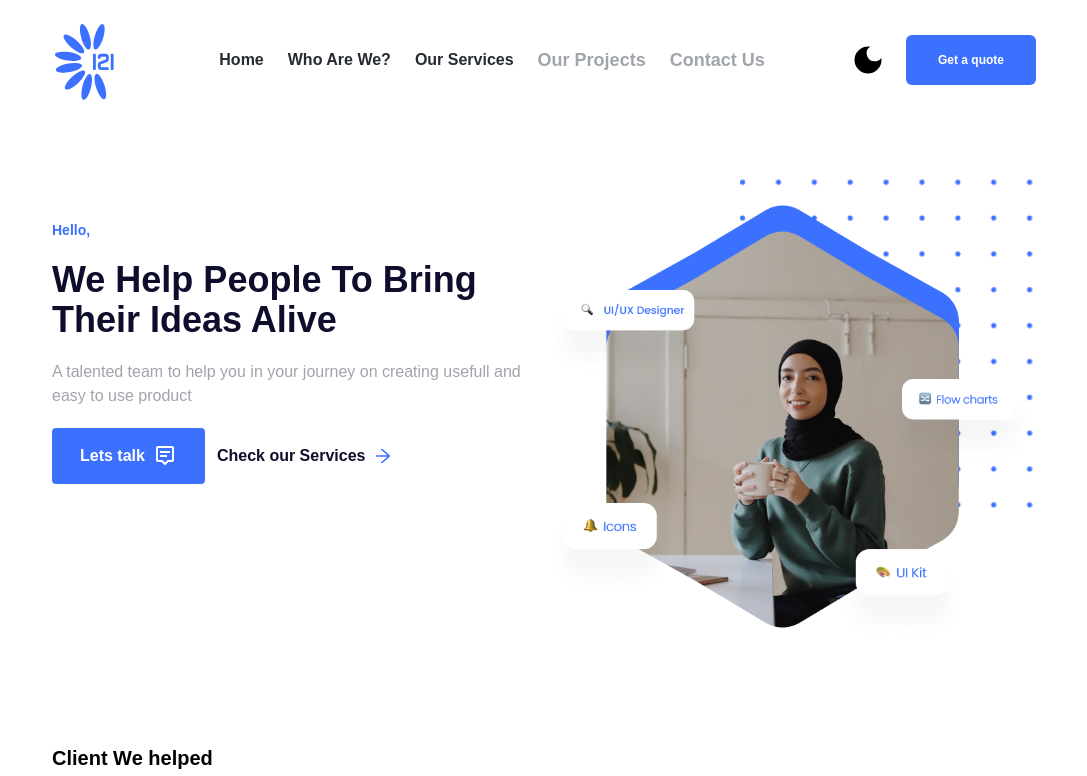
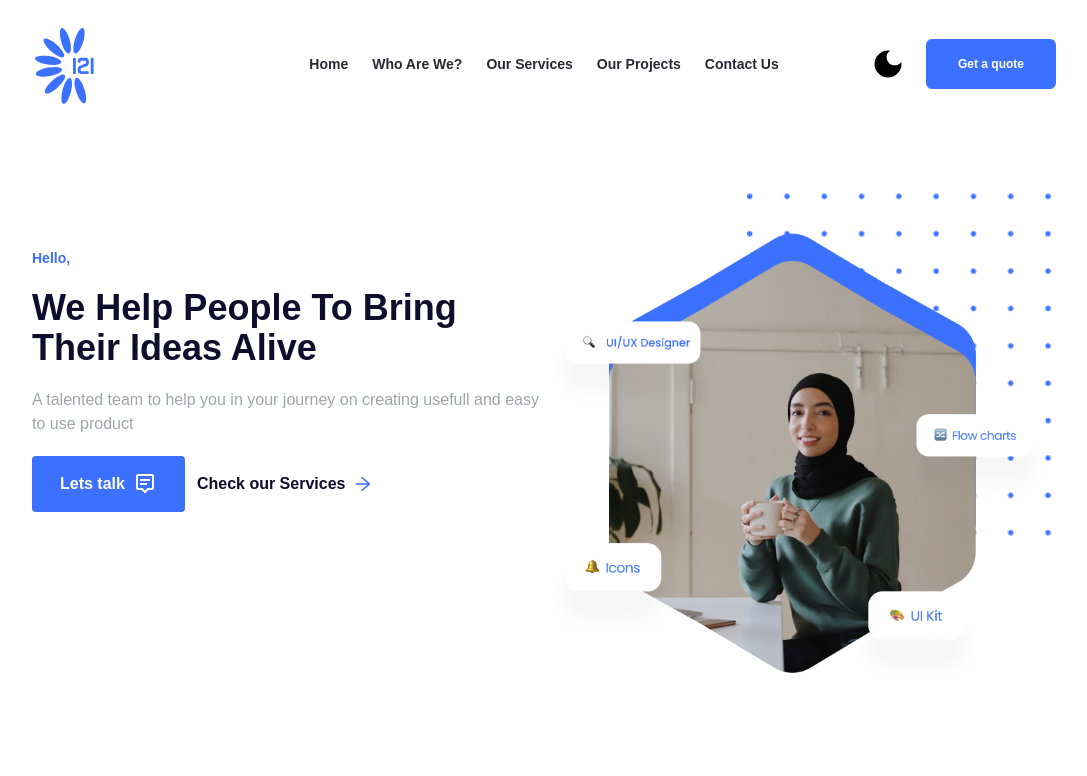
Before and after one commit to youssra-ghninou/i2i-infogerance, a React (Vite) app: page / in a window 1280 px wide. Shown: the top 776 px of the page, without its empty margins (96-1183 px from the left). Built offline with nearby package versions, Linux system fonts and the light colour scheme.

Commit message:
Most buttons are linked and navbar optimazied

```diff
--- a/package.json
+++ b/package.json
@@ -9,6 +9,7 @@
     "preview": "vite preview"
   },
   "dependencies": {
+    "framer-motion": "^6.5.1",
     "react": "^18.2.0",
     "react-dom": "^18.2.0",
     "react-icons": "^4.4.0",
--- a/src/App.jsx
+++ b/src/App.jsx
@@ -11,7 +11,7 @@ function App() {
   return (
     <div className="w-full flex bg-white dark:bg-dark transition duration-500 justify-center">
       <div className="flex flex-col w-full bg-white dark:bg-dark font-poppins transition duration-500 max-w-5xl">
-        <div className="p-5 flex flex-col gap-5 bg-white dark:bg-dark transition duration-500">
+        <div className="p-5 lg:p-0 flex flex-col gap-5 bg-white dark:bg-dark transition duration-500">
           <Navbar />
           <Header />
           <Clients />
--- a/src/components/Home/Navbar.jsx
+++ b/src/components/Home/Navbar.jsx
@@ -12,43 +12,44 @@ const Navbar = () => {
     const [showNav,setShowNav] = useState(false)
 
     return (
-        <nav className="flex dark:bg-dark transition duration-500 lg:mb-20 lg:py-10 dark:text-white sticky z-50 top-0 h-14 items-center bg-white justify-between lg:items-center">
+        <nav className="flex dark:bg-dark transition duration-500 lg:mb-20 lg:py-10 dark:text-white sticky z-50 top-0 h-14 items-center bg-white lg:bg-white/80 justify-between lg:items-center lg:h-32 lg:dark:bg-dark/80 lg:transition lg:duration-500">
             <div className="w-1/12">
-
-                <img src={Logo} alt="logo" />
+            <Link to="/"><img src={Logo} alt="logo" /></Link>
             </div>
-            <div className={(showNav ? "left-0 z-10" : "-left-full transition-left") + "  fixed flex flex-col items-center lg:hidden gap-8 text-xl justify-center top-0 left-0 bg-white text-dark  dark:text-white dark:bg-dark h-screen w-10/12 lg:gap-5 first-letter:lg:text-gray lg:text-[16px] md:text-bold lg:font-semibold duration-500"}>
-                <div className="flex items-center gap-3 w-40">
+            <div className={(showNav ? "left-0 z-10" : "-left-full transition-left lg:left-0 lg:top-0 lg:-z-10 ") + "  fixed flex flex-col items-center gap-8 text-xl justify-center  top-0 left-0 bg-white lg:bg-white/80  lg:dark:bg-dark/80 text-dark  dark:text-white dark:bg-dark h-screen w-10/12 duration-500 lg:w-full lg:flex-row lg:items-center lg:gap-6 lg:text-sm lg:justify-cente lg:bg-white lg:text-dark  lg:dark:text-white lg:dark:bg-dark lg:text-[16px] lg:font-semibold lg:transition lg:duration-500 lg:h-32"}>
+                <div className="flex items-center gap-3 w-40 lg:gap-0 lg:w-fit">
+                    <IconContext.Provider value={{className: "lg:hidden" }}>
                         <AiOutlineHome />
-                    <NavIttem content="Home" href="/" className=""/>
+                    </IconContext.Provider>
+                    <Link to="/">Home</Link>{" "}
                 </div>
-                <div className="flex items-center gap-3 w-40">
+                <div className="flex items-center gap-3 w-40 lg:gap-0 lg:w-fit">
+                    <IconContext.Provider value={{className: "lg:hidden" }}>
                         <AiOutlineTeam />
-                    <Link to="/whoarewe">Who Are We?</Link>{" "}
+                    </IconContext.Provider>
+                    <Link to="/whoarewe">Who Are We?</Link>
                 </div>
-                <div className="flex items-center gap-3 w-40">
+                <div className="flex items-center gap-3 w-40 lg:gap-0 lg:w-fit">
+                    <IconContext.Provider value={{className: "lg:hidden" }}>
                         <MdOutlineCleaningServices />
+                    </IconContext.Provider>
                     <Link to="/ourservices">Our Services</Link>
                 </div>
-                <div className="flex items-center gap-3 w-40">
+                <div className="flex items-center gap-3 w-40 lg:gap-0 lg:w-fit">
+                    <IconContext.Provider value={{className: "lg:hidden" }}>
                         <AiOutlineFundProjectionScreen />
+                    </IconContext.Provider>
                     <NavIttem content="Our Projects" href="/" className=""/>
                 </div>
-                <div className="flex items-center gap-3 w-40">
+                <div className="flex items-center gap-3 w-40 lg:gap-0 lg:w-fit">
+                    <IconContext.Provider value={{className: "lg:hidden" }}>
                         <AiOutlineContacts />
+                    </IconContext.Provider>
                     <NavIttem content="Contact Us" href="/" className=""/>
                 </div>
-                <div className="toggle">
+                <div className="lg:hidden">
                     <DarkModeToggle />
                 </div>
-            </div>
-            <div className="hidden lg:flex flex-row items-center gap-6 text-sm justify-cente bg-white text-dark  dark:text-white dark:bg-dark lg:text-[16px] lg:font-semibold transition duration-500">
-                    <Link to="/">Home</Link>
-                    <Link to="/whoarewe">Who Are We?</Link>
-                    <Link to="/ourservices">Our Services</Link>
-                    <NavIttem content="Our Projects" href="/" className="text-lg text-gray"/>
-                    <NavIttem content="Contact Us" href="/" className="text-lg text-gray"/>
-
             </div>
             <div className="lg:flex gap-5 hidden">
                     <DarkModeToggle />
--- a/src/components/buttons/CheckServicesButton.jsx
+++ b/src/components/buttons/CheckServicesButton.jsx
@@ -1,15 +1,16 @@
 import { IconContext } from "react-icons";
 import { AiOutlineArrowRight } from 'react-icons/ai';
+import { Link } from "react-router-dom";
 
 const CheckServicesButton = (props) => {
     return (
         <button>
-            <div className="flex items-center justify-center gap-2">
+            <Link to="/ourservices"><div className="flex items-center justify-center gap-2">
                 <div className="font-bold text-base text-text dark:text-white transition duration-500">{props.text}</div>
                 <IconContext.Provider value={{className: "text-primary text-xl" }}>
                     <AiOutlineArrowRight />
                 </IconContext.Provider>
-            </div>
+            </div></Link>
         </button>
     );
 }
--- a/src/components/buttons/ProjectsButton.jsx
+++ b/src/components/buttons/ProjectsButton.jsx
@@ -1,11 +1,13 @@
-import { IoIosArrowForward } from 'react-icons/io';
+import { IoIosArrowForward } from 'react-icons/io'
+import { Link } from "react-router-dom"
+
 
 const ProjectsButton = (props) => {
     return (
-        <button className="flex items-center gap-3 p-2 rounded-sm text-base font-semibold text-primary bg-transparent border-2 border-primary border-solid w-fit dark:text-white dark:border-white transition duration-500">
+        <Link to="/projects"><button className="flex items-center gap-3 p-2 rounded-sm text-base font-semibold text-primary bg-transparent border-2 border-primary border-solid w-fit dark:text-white dark:border-white transition duration-500">
                 {props.text}
                 <IoIosArrowForward />
-            </button>
+            </button></Link>
     );
 }
 
--- a/src/components/buttons/ServicesButton.jsx
+++ b/src/components/buttons/ServicesButton.jsx
@@ -1,11 +1,12 @@
-import { IoIosArrowForward } from 'react-icons/io';
+import { IoIosArrowForward } from 'react-icons/io'
+import { Link } from 'react-router-dom'
 
 const ServicesButton = (props) => {
     return (
-        <button className="flex items-center gap-3 p-2 rounded-sm text-base font-semibold text-primary dark:text-white bg-transparent border-2 border-primary dark:border-white transition duration-500 border-solid w-fit">
+        <Link to="/ourservices"><button className="flex items-center gap-3 p-2 rounded-sm text-base font-semibold text-primary dark:text-white bg-transparent border-2 border-primary dark:border-white transition duration-500 border-solid w-fit">
                 {props.text}
                 <IoIosArrowForward />
-            </button>
+            </button></Link>
     );
 }
 
--- a/src/main.jsx
+++ b/src/main.jsx
@@ -1,8 +1,6 @@
 import React from 'react'
 import ReactDOM from 'react-dom/client'
-import { BrowserRouter,
-  Routes,
-  Route, } from "react-router-dom";
+import { BrowserRouter, Routes, Route, useLocation } from "react-router-dom";
 import App from './App'
 import './index.css'
 import OurServices from './routes/ourservices';
--- a/src/ourservices/Header.jsx
+++ b/src/ourservices/Header.jsx
@@ -15,7 +15,6 @@ const Header = () => {
             With  Our Awesome team we offres a variaty of services from UI/UX design to Video Productions,Our Goal is to help you on your Road to Create your product</h2>
             <div className="flex flex-col gap-3 lg:gap-7 md:flex-row md:gap-5 lg:flex-row ">
                 <TalkButton text="Lets talk" className="bg-red-500" />
-                <CheckServicesButton text="Check our Services" />
             </div>
         </div>
     </div>
--- a/src/routes/ourservices.jsx
+++ b/src/routes/ourservices.jsx
@@ -9,7 +9,7 @@ const OurServices = () => {
     return (
         <div className="w-full flex bg-white dark:bg-dark transition duration-500 justify-center">
         <div className="flex flex-col w-full bg-white dark:bg-dark font-poppins transition duration-500 max-w-5xl">
-          <div className="p-5 flex flex-col gap-5 bg-white dark:bg-dark transition duration-500">
+          <div className="p-5 lg:p-0 flex flex-col gap-5 bg-white dark:bg-dark transition duration-500">
             <Navbar />
             <Header />
             <OurProcess />
--- a/src/routes/whoarewe.jsx
+++ b/src/routes/whoarewe.jsx
@@ -7,7 +7,7 @@ const WhoAreWe = () => {
     return (
          <div className="w-full flex bg-white dark:bg-dark transition duration-500 justify-center">
          <div className="flex flex-col w-full bg-white dark:bg-dark font-poppins transition duration-500 max-w-5xl">
-           <div className="p-5 flex flex-col gap-5 bg-white dark:bg-dark transition duration-500">
+           <div className="p-5 lg:p-0 flex flex-col gap-5 bg-white dark:bg-dark transition duration-500">
              <Navbar />
              <Header />
              <Theteam />
```
Also changed, not shown: 1 other file (tests, documents, lock files or other folders). Lines whose indentation alone changed are shown as unchanged.
